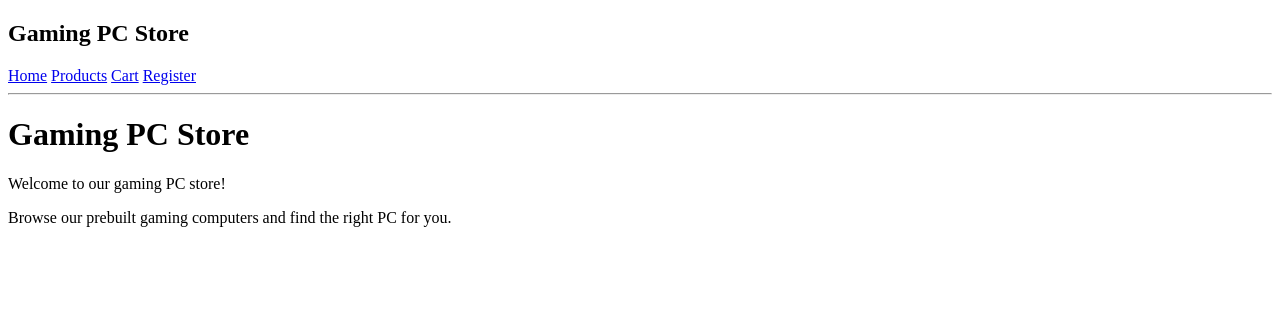
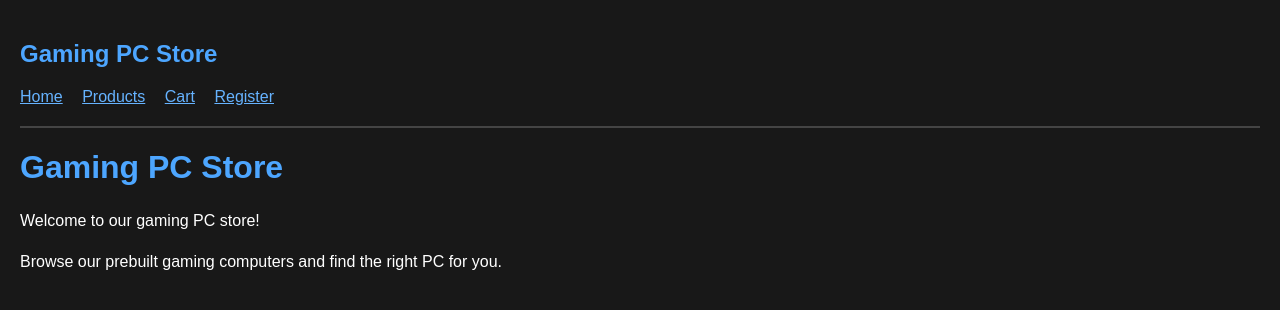
Before and after one commit to Boist115/Gaming_PC_Store, a Node server app: page / in a window 1280 px wide. Shown: the top 310 px of the page. Run offline with Node 20, Linux system fonts and the light colour scheme.

Commit message:
Add dark gaming theme styling

```diff
--- /dev/null
+++ b/public/css/style.css
@@ -0,0 +1,49 @@
+body {
+    font-family: Arial, sans-serif;
+    background-color: #181818;
+    color: white;
+    margin: 0;
+    padding: 20px;
+}
+
+h1, h2 {
+    color: #4da6ff;
+}
+
+a {
+    color: #66b3ff;
+    margin-right: 15px;
+}
+
+p {
+    line-height: 1.6;
+}
+
+button {
+    background-color: #007bff;
+    color: white;
+    border: none;
+    padding: 10px 15px;
+    cursor: pointer;
+    border-radius: 5px;
+}
+
+button:hover {
+    background-color: #0056b3;
+}
+
+input, select, textarea {
+    padding: 8px;
+    margin: 5px 0;
+    border-radius: 4px;
+    border: 1px solid #ccc;
+}
+
+form {
+    margin: 15px 0;
+}
+
+hr {
+    border: 1px solid #444;
+    margin: 20px 0;
+}
--- a/views/cart.ejs
+++ b/views/cart.ejs
@@ -4,6 +4,7 @@
     <meta charset="UTF-8">
     <meta name="viewport" content="width=device-width, initial-scale=1.0">
     <title>Shopping Cart - Gaming PC Store</title>
+    <link rel="stylesheet" href="/css/style.css">
 </head>
 <body>
     <%- include('partials/header') %>
--- a/views/home.ejs
+++ b/views/home.ejs
@@ -4,6 +4,7 @@
     <meta charset="UTF-8">
     <meta name="viewport" content="width=device-width, initial-scale=1.0">
     <title>Gaming PC Store</title>
+    <link rel="stylesheet" href="/css/style.css">
 </head>
 <body>
     <%- include('partials/header') %>
--- a/views/orders.ejs
+++ b/views/orders.ejs
@@ -3,6 +3,7 @@
 <head>
     <meta charset="UTF-8">
     <title>Order History - Gaming PC Store</title>
+    <link rel="stylesheet" href="/css/style.css">
 </head>
 <body>
     <%- include('partials/header') %>
--- a/views/products.ejs
+++ b/views/products.ejs
@@ -4,6 +4,7 @@
     <meta charset="UTF-8">
     <meta name="viewport" content="width=device-width, initial-scale=1.0">
     <title>Products - Gaming PC Store</title>
+    <link rel="stylesheet" href="/css/style.css">
 </head>
 <body>
     <%- include('partials/header') %>
--- a/views/register.ejs
+++ b/views/register.ejs
@@ -3,6 +3,7 @@
 <head>
     <meta charset="UTF-8">
     <title>Register - Gaming PC Store</title>
+    <link rel="stylesheet" href="/css/style.css">
 </head>
 <body>
     <%- include('partials/header') %>
--- a/views/reviews.ejs
+++ b/views/reviews.ejs
@@ -3,6 +3,7 @@
 <head>
     <meta charset="UTF-8">
     <title>Product Reviews - Gaming PC Store</title>
+    <link rel="stylesheet" href="/css/style.css">
 </head>
 <body>
     <%- include('partials/header') %>
```
